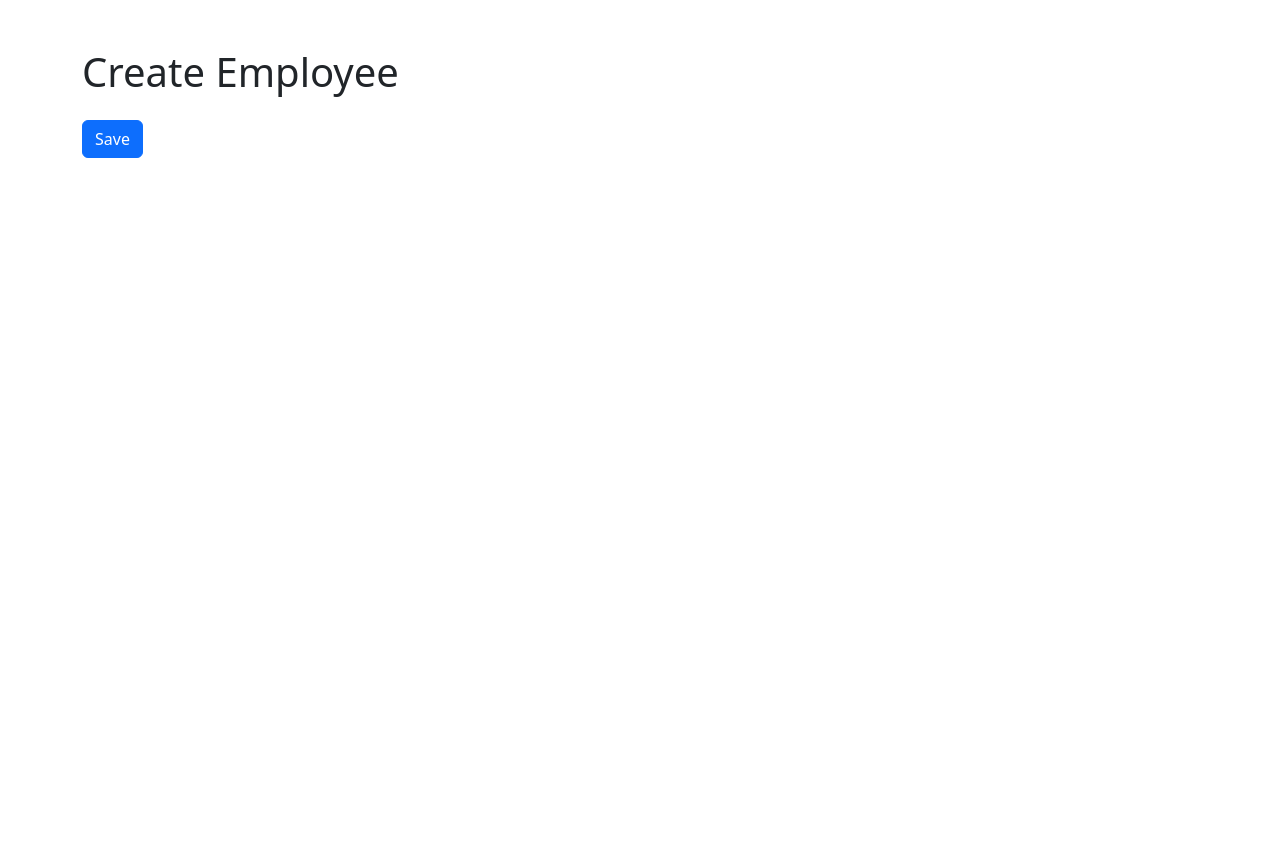
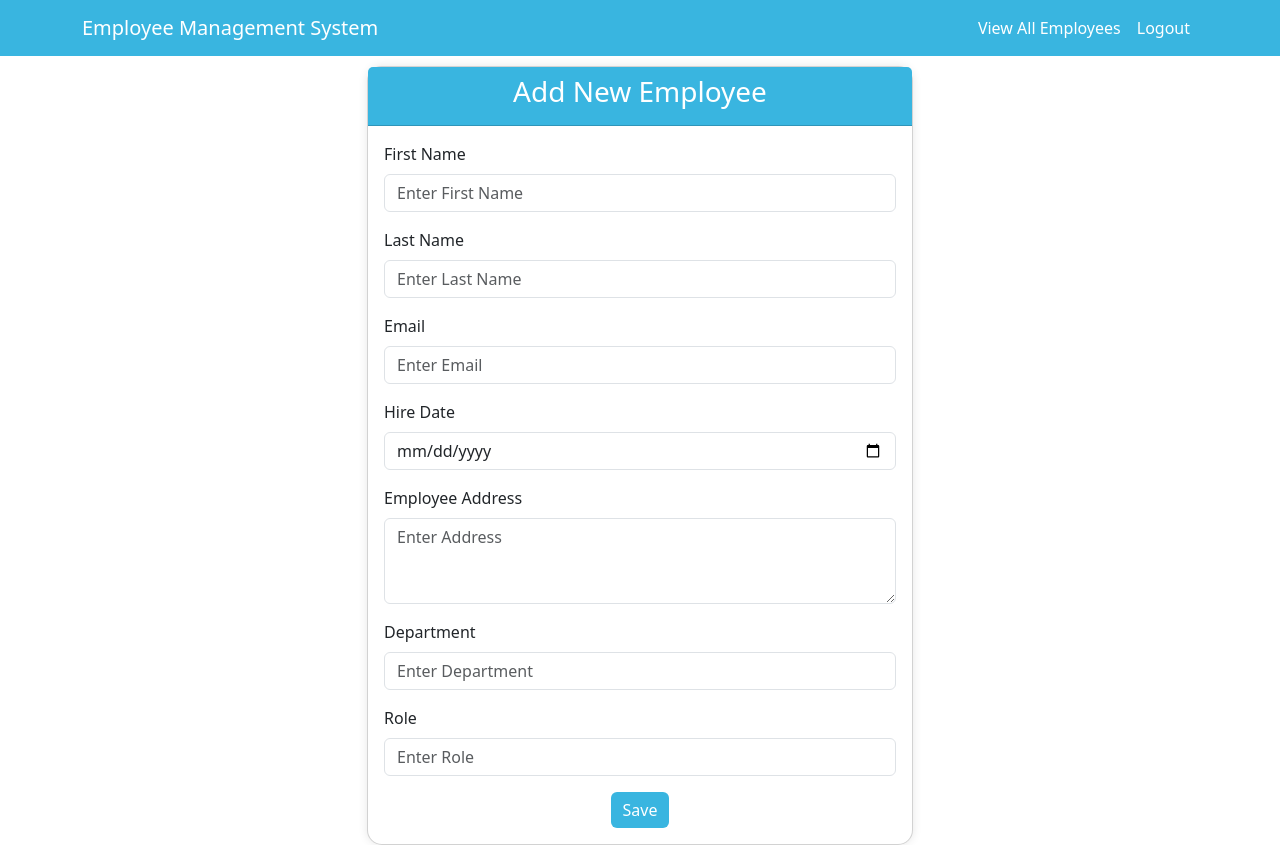
Before and after one commit to Shewanji/EmployeeX, a Django app: page /create/ in a window 1280 px wide. Before the commit the page ends 158 px from the top, so only its background shows below. Run offline with Django 4.2, Linux system fonts and the light colour scheme.

Commit message:
style change, code refactor

```diff
--- a/myApp/templates/create_employee.html
+++ b/myApp/templates/create_employee.html
@@ -6,15 +6,109 @@
     <title>Create Employee</title>
     <!-- Bootstrap CSS via CDN -->
     <link href="https://cdn.jsdelivr.net/npm/bootstrap@5.3.0-alpha1/dist/css/bootstrap.min.css" rel="stylesheet">
+    <style>
+        /* Custom CSS styles */
+
+        .card {
+            border-radius: 15px;
+            box-shadow: 0px 0px 10px 0px rgba(0,0,0,0.1);
+        }
+		.card-container .card{
+			margin-top: 10px;
+		}
+        .card-header {
+            background-color: #39B5E0;
+            color: white;
+            border-radius: 15px 15px 0 0;
+        }
+        .btn-primary {
+            background-color: #39B5E0;
+            border: none;
+        }
+        .btn-primary:hover {
+            background-color: #318fb5;
+        }
+    </style>
 </head>
 <body>
-    <div class="container mt-5">
-        <h1>Create Employee</h1>
-        <form method="post">
-            {% csrf_token %}
-            {{ form.as_p }}
-            <button type="submit" class="btn btn-primary mt-3">Save</button>
-        </form>
+
+	    <!-- Navbar -->
+                <nav class="navbar navbar-expand-lg navbar-dark" style="background-color: #39B5E0;">
+
+        <div class="container">
+            <a class="navbar-brand" href="#">Employee Management System</a>
+            <button class="navbar-toggler" type="button" data-bs-toggle="collapse" data-bs-target="#navbarNav" aria-controls="navbarNav" aria-expanded="false" aria-label="Toggle navigation">
+                <span class="navbar-toggler-icon"></span>
+            </button>
+            <div class="collapse navbar-collapse justify-content-end" id="navbarNav">
+                <ul class="navbar-nav">
+                    <li class="nav-item">
+                        <a class="nav-link" href="{% url 'myApp:employee_list' %}" style="color: white; ">View All Employees</a>
+                    </li>
+                    <li class="nav-item">
+                        <a class="nav-link" href="{% url 'myApp:user_logout' %}" style="color: white; ">Logout</a>
+                    </li>
+                </ul>
+            </div>
+        </div>
+    </nav>
+
+    <div class="container card-container">
+        <div class="row justify-content-center">
+            <div class="col-md-6">
+                <div class="card">
+                    <div class="card-header">
+                        <h3 class="text-center">Add New Employee</h3>
+                    </div>
+                    <div class="card-body">
+                        <form method="post">
+                            {% csrf_token %}
+                            <!--First Name-->
+                            <div class="mb-3">
+                                <label for="first_name" class="form-label">First Name</label>
+                                <input type="text" class="form-control" id="first_name" name="first_name" placeholder="Enter First Name">
+                            </div>
+                            <!--Last Name-->
+                            <div class="mb-3">
+                                <label for="last_name" class="form-label">Last Name</label>
+                                <input type="text" class="form-control" id="last_name" name="last_name" placeholder="Enter Last Name">
+                            </div>
+                            <!--Email-->
+                            <div class="mb-3">
+                                <label for="email" class="form-label">Email</label>
+                                <input type="email" class="form-control" id="email" name="email" placeholder="Enter Email">
+                            </div>
+                            <!--Hire Date-->
+                            <div class="mb-3">
+                                <label for="hire_date" class="form-label">Hire Date</label>
+                                <input type="date" class="form-control" id="hire_date" name="hire_date">
+                            </div>
+                            <!--Employee Address-->
+                            <div class="mb-3">
+                                <label for="address" class="form-label">Employee Address</label>
+                                <textarea class="form-control" id="address" name="address" rows="3" placeholder="Enter Address"></textarea>
+                            </div>
+                            <!--Departments-->
+                            <div class="mb-3">
+                                <label for="department" class="form-label">Department</label>
+								<input type="text" class="form-control" id="department" name="department" placeholder="Enter Department">
+                            </div>
+                            <!--Role-->
+                            <div class="mb-3">
+                                <label for="role" class="form-label">Role</label>
+                                <input type="text" class="form-control" id="role" name="role" placeholder="Enter Role">
+                            </div>
+                            <!--Add Employee Button-->
+                            <div class="text-center">
+                                <button type="submit" class="btn btn-primary">Save</button>
+                            </div>
+                        </form>
+                    </div>
+                </div>
+            </div>
+        </div>
     </div>
+    <!-- Bootstrap JS via CDN -->
+    <script src="https://cdn.jsdelivr.net/npm/bootstrap@5.0.2/dist/js/bootstrap.bundle.min.js"></script>
 </body>
 </html>
```
